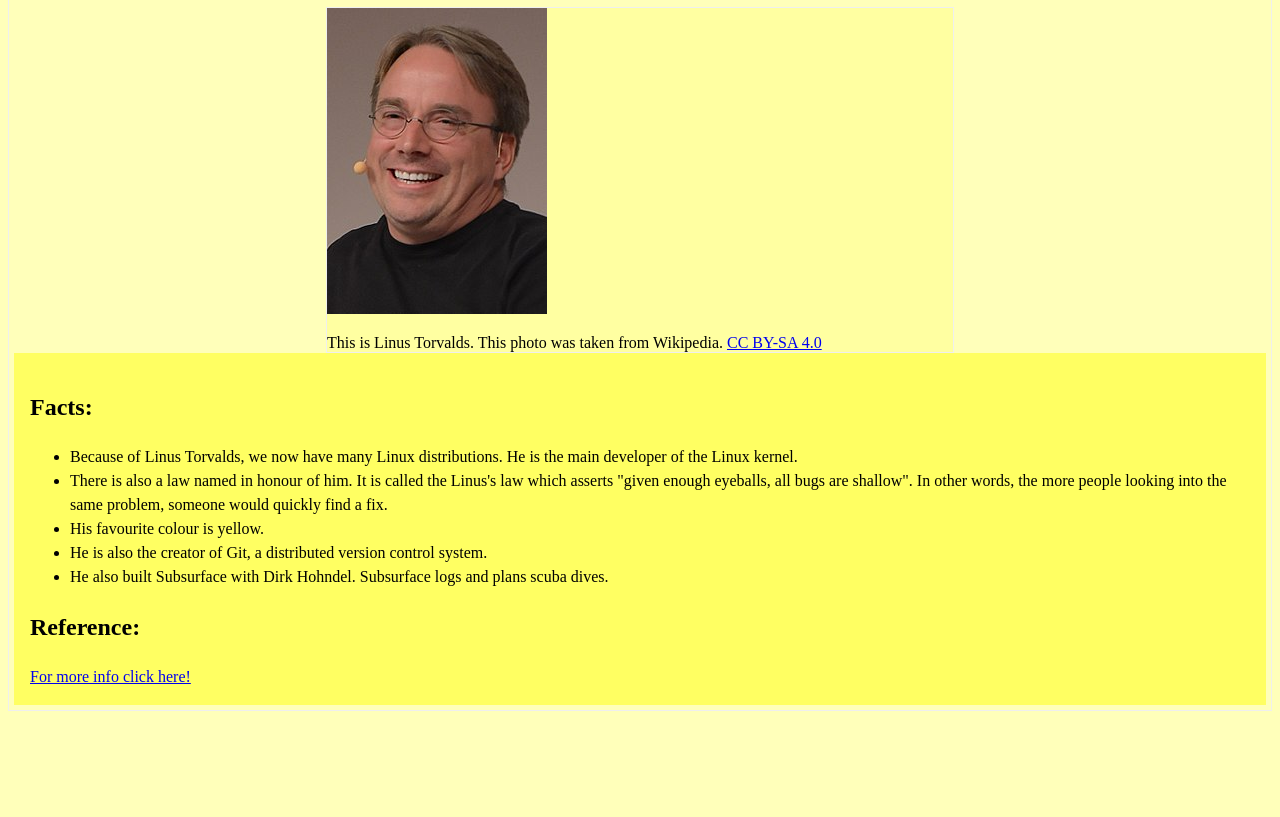
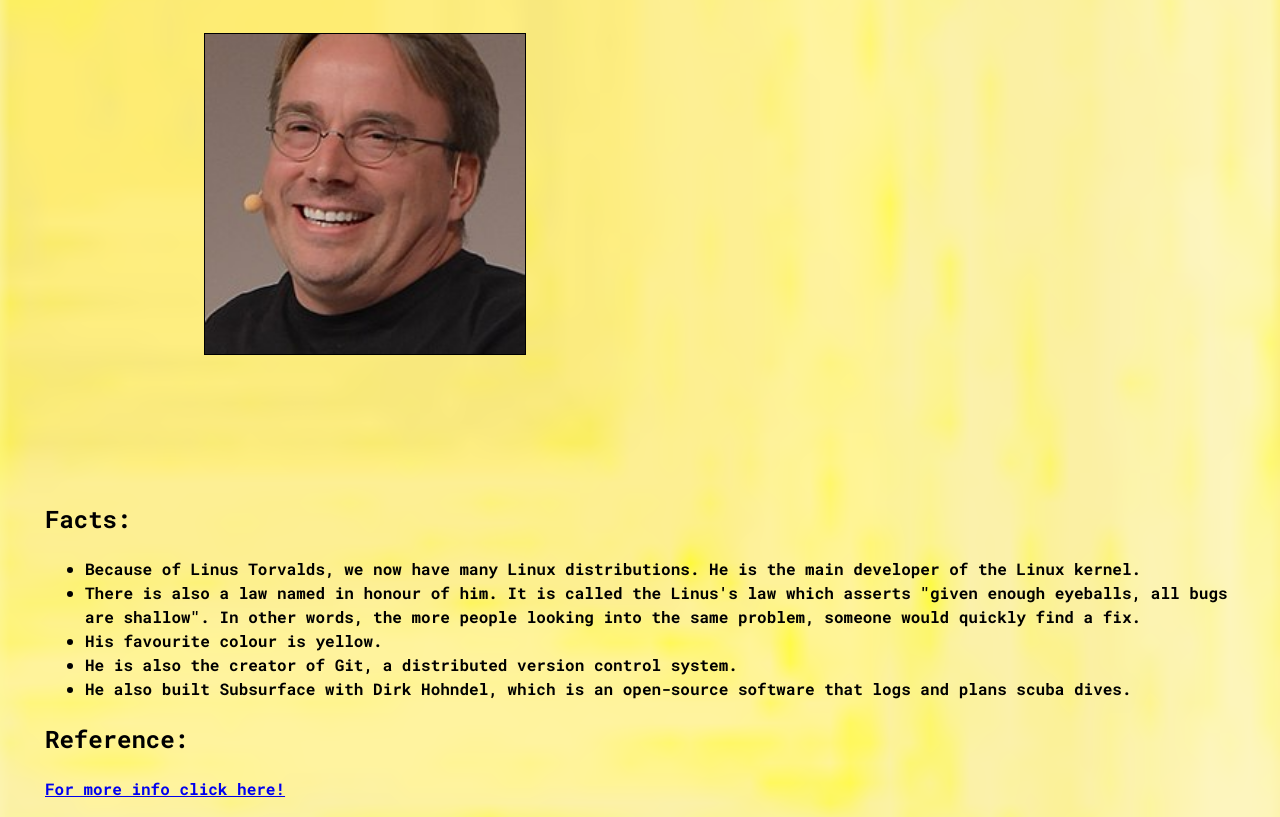
Before and after one commit to wwyl1234/tribute-page, a plain HTML site: page index.html in a window 1280 px wide. Shown: the part 87-904 px from the top of the page. Before the commit the page ends 806 px from the top, so only its background shows below. Drawn offline with Linux system fonts and the light colour scheme.

Commit message:
Added a yellow blocky background image. Changed the style of site to use the added background image. Added Google Fonts. Added more info about Subsurface. Changed the image caption to show when user hovers on the image. Added a link to Wikipedia when user clicks on that image.

```diff
--- a/css/style.css
+++ b/css/style.css
@@ -1,42 +1,56 @@
 
+/* Style the main section */
 #main {
   height: auto;
   min-height: 200px;
   align-items: center;
   padding: 5px;
   margin-bottom: 8px;
-  border: 1px solid #EFEFEF;
-  background-color: #ffffba ;
+  background-image: url(../media/yellow_blocky_background.png);
+  background-color: yellow;
+  height: 100vh;
+  width: 100vw;
+  background-size: cover;
+
 }
 
+/* Style the header */
 #header {
   text-align: center;
   position: relative;
+
+}
+
+h1 {
+  font-family: 'Press Start 2P', cursive;
 }
 
 
+/* Style the img-div */
 #img-div {
   height: 50%;
   width: 50%;
   min-width: 220px;
   justify-content: center;
-  border: 1px solid #EFEFEF;
-  margin-left: auto;
-  margin-right: auto;
-  background-color: #ffffa1;
+  display: flex;
+
+  padding: 2em;
+
 }
 
-.img {
-  height: 100%;
-  width: 100%;
-
-
+/* Style the img */
+img {
+  height: 20em;
+  width: 20em;
+  object-fit: cover;
+  border: 1px solid black;
 }
 
 
 /* Style bottom section */
 #bottom-section {
-  padding: 1em;
+  padding: 1em 2em 1em 2em;
   line-height: 1.5;
-  background-color: #ffff62;
+  font-family: 'Roboto Mono', monospace;
+
 }
--- a/index.html
+++ b/index.html
@@ -2,6 +2,8 @@
 <!DOCTYPE html>
 <html>
 <head>
+  <!-- Google Fonta-->
+  <link href="https://fonts.googleapis.com/css2?family=Press+Start+2P&family=Roboto+Mono:wght@700&display=swap" rel="stylesheet">
   <link rel="stylesheet" href="css/style.css">
 </head>
 
@@ -11,12 +13,11 @@
   </div>
   <title id="title"> Linus Torvalds </title>
   <div id="img-div">
-    <img src="media/linus_torvalds.jpg">
-  <p>
-  </p>
-  <div id="img-caption"> This is Linus Torvalds. This photo was taken from Wikipedia.
-    <a href="https://creativecommons.org/licenses/by-sa/4.0/">CC BY-SA 4.0</a>
-  </div>
+    <a href="https://en.wikipedia.org/wiki/Linus_Torvalds">
+      <img src="media/linus_torvalds.jpg"
+      title='This is Linus Torvalds. This photo was taken from Wikipedia with license of CC BY-SA 4.0.'>
+      <!-- <a href="https://creativecommons.org/licenses/by-sa/4.0/">CC BY-SA 4.0</a> -->
+    </a>
   </div>
   <div id="bottom-section">
     <p id="tribute-info">
@@ -37,7 +38,7 @@
           He is also the creator of Git, a distributed version control system.
         </li>
         <li>
-          He also built Subsurface with Dirk Hohndel. Subsurface logs and plans scuba dives.
+          He also built Subsurface with Dirk Hohndel, which is an open-source software that logs and plans scuba dives.
         </li>
       </ul>
     </p>
```
Also changed, not shown: media/yellow_blocky_background.png (added), 2 other files.
